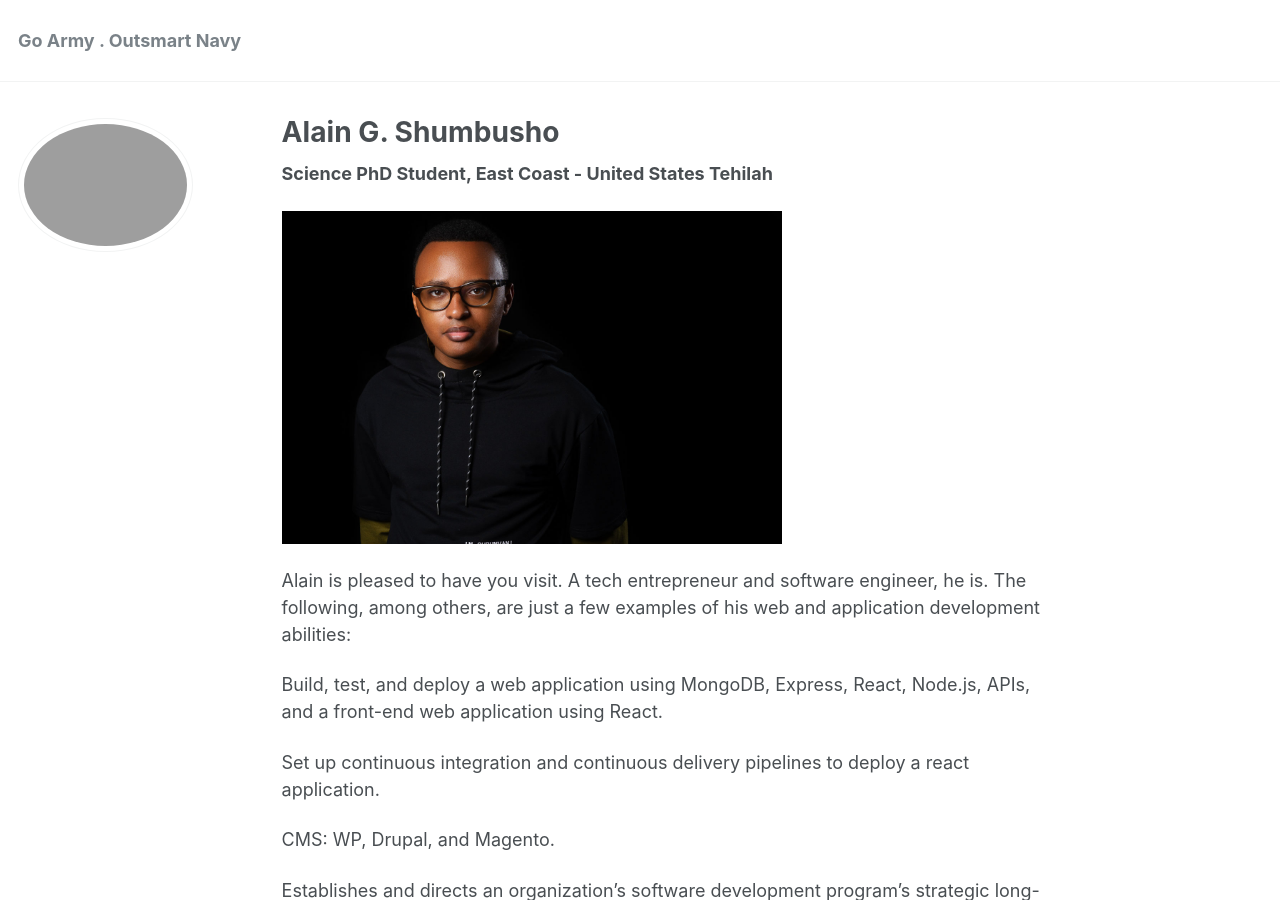
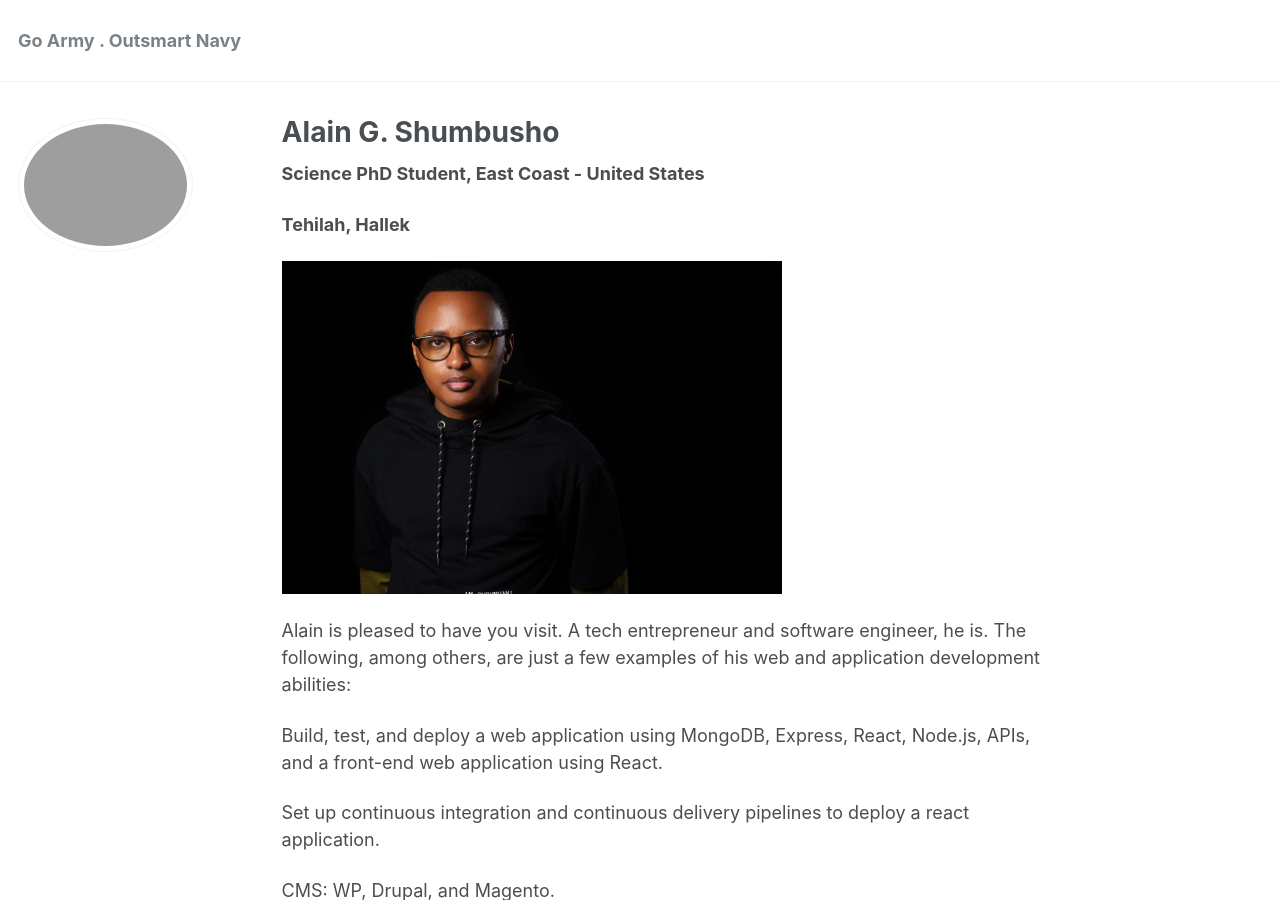
Before and after one commit to phdcsseiden/phdcsseiden.github.io, a Jekyll site: the page built from _pages/about.md, in a window 1280 px wide and 900 px high. Built offline with Jekyll 4.4.1, drawn with Linux system fonts in a browser that asks for light colours.

Commit message:
Update about.md

```diff
--- a/_pages/about.md
+++ b/_pages/about.md
@@ -10,7 +10,9 @@ redirect_from:
 
 
 <b> Science PhD Student, East Coast - United States </b>
-<b> Tehilah </b>
+
+
+<b> Tehilah, Hallek </b>
 
 
 <img src="images/Headshotwoo.jpg" alt="" style="width:500px;height:333px;">
```
